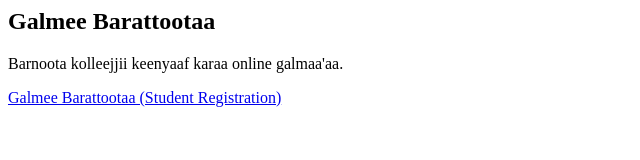
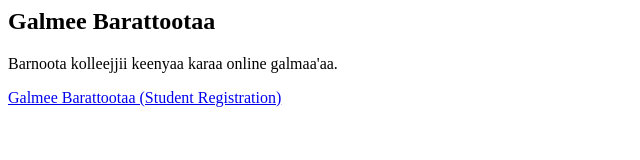
Before and after one commit to abdisamamiru2018-lab/ifa-daandii-guddinaa-college, a website: page index.html in a window 1280 px wide. Shown: the full height of the page, 0-640 px from the left. Drawn offline with Linux system fonts and the light colour scheme.

Commit message:
Update index.html

```diff
--- a/index.html
+++ b/index.html
@@ -1,8 +1,7 @@
-
 
 <section id="galmee-barattootaa">
   <h2>Galmee Barattootaa</h2>
-  <p>Barnoota kolleejjii keenyaaf karaa online galmaa'aa.</p>
+  <p>Barnoota kolleejjii keenyaa karaa online galmaa'aa.</p>
   <a
     href="https://docs.google.com/forms/d/e/1FAIpQLScAlawY0Ty2f-FQC9ra6xqM1IL7Iba67KVKP3eoXmB5CEw_9A/viewform"
     target="_blank"
```
